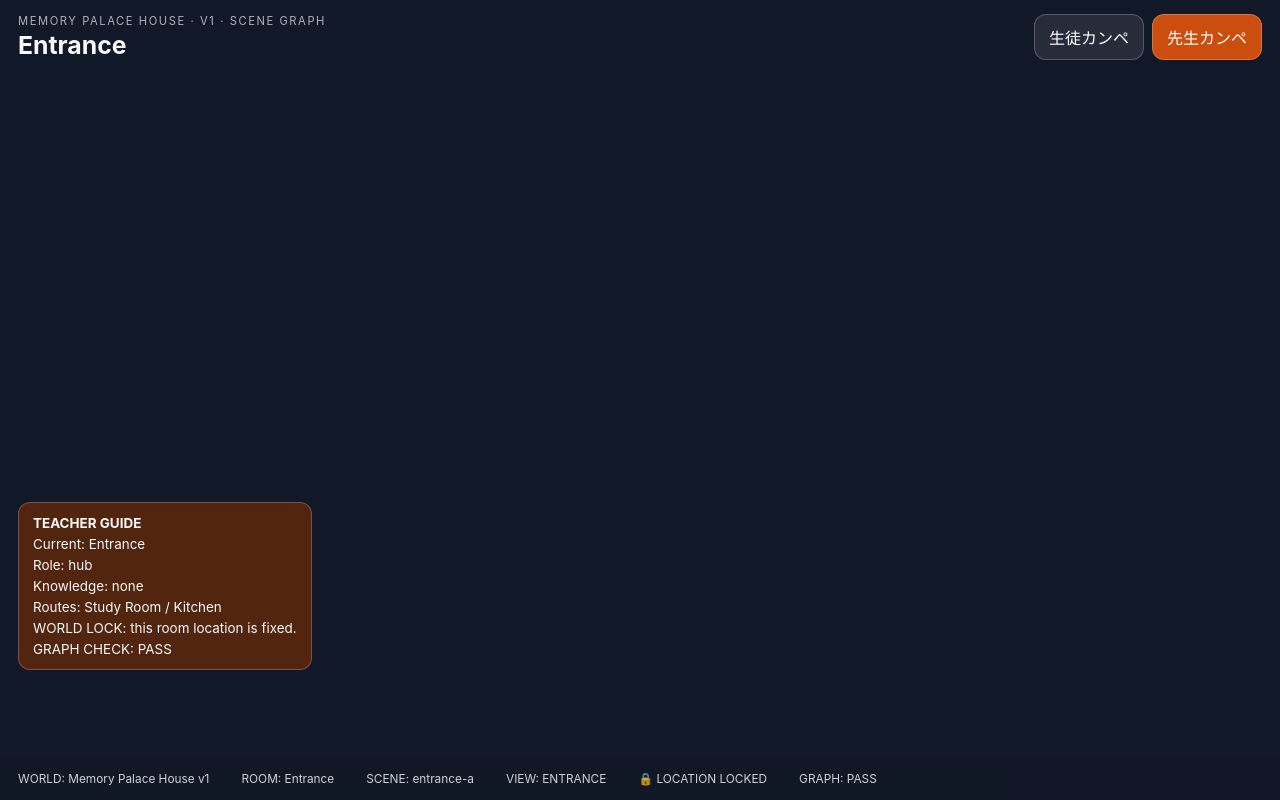
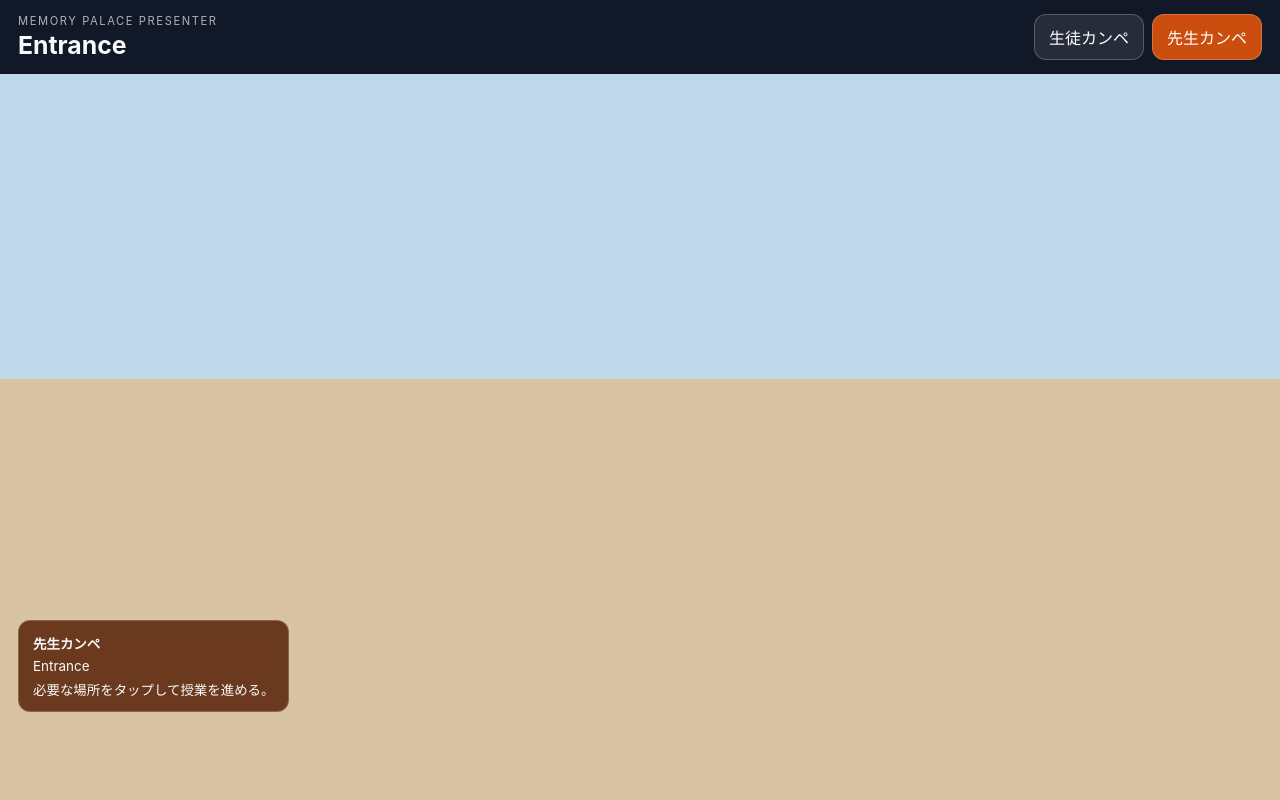
Before and after one commit to ohganed/education-os-spatial-presenter, a React (Vite) app: page / in a window 1280 px wide. Both pictures are taken after a click on the button "先生カンペ". Built offline with nearby package versions, Linux system fonts and the light colour scheme.

Commit message:
Make classroom view photo-first and remove developer UI

```diff
--- a/src/App.tsx
+++ b/src/App.tsx
@@ -14,16 +14,6 @@ export default function App() {
   const room = world.rooms[scene.roomId]
   const selectedKnowledge = selectedHotspot?.knowledgeId ? knowledge[selectedHotspot.knowledgeId] : null
 
-  const knowledgeHotspots = useMemo(
-    () => scene.hotspots.filter((hotspot) => hotspot.knowledgeId),
-    [scene],
-  )
-
-  const navigationHotspots = useMemo(
-    () => scene.hotspots.filter((hotspot) => hotspot.kind === 'navigation' && hotspot.targetSceneId),
-    [scene],
-  )
-
   const goToScene = (sceneId?: string) => {
     if (!sceneId || !world.scenes[sceneId]) return
     setCurrentSceneId(sceneId)
@@ -38,37 +28,24 @@ export default function App() {
     setSelectedHotspot(hotspot)
   }
 
-  const backgroundStyle = scene.asset
-    ? { backgroundImage: `url(${scene.asset})`, backgroundSize: 'cover', backgroundPosition: 'center' }
-    : undefined
-
   return (
-    <main className="app-shell">
+    <main className="app-shell classroom-mode">
       <header className="topbar">
         <div>
-          <p className="eyebrow">{world.title.toUpperCase()} · {world.version.toUpperCase()} · SCENE GRAPH</p>
+          <p className="eyebrow">MEMORY PALACE PRESENTER</p>
           <h1>{scene.title}</h1>
         </div>
         <div className="guide-controls">
-          <button className={studentGuide ? 'active' : ''} onClick={() => setStudentGuide((v) => !v)}>
-            生徒カンペ
-          </button>
-          <button className={teacherGuide ? 'active teacher' : 'teacher'} onClick={() => setTeacherGuide((v) => !v)}>
-            先生カンペ
-          </button>
+          <button className={studentGuide ? 'active' : ''} onClick={() => setStudentGuide((v) => !v)}>生徒カンペ</button>
+          <button className={teacherGuide ? 'active teacher' : 'teacher'} onClick={() => setTeacherGuide((v) => !v)}>先生カンペ</button>
         </div>
       </header>
 
-      <section className={`scene ${scene.visualClass}`} style={backgroundStyle} aria-label={scene.title}>
-        {!scene.asset && (
-          <div className="room-art" aria-hidden="true">
-            <div className="window" />
-            <div className="shelf"><span /><span /><span /><span /><span /></div>
-            <div className="desk"><div className="desk-book" /></div>
-            <div className="bed" />
-            <div className="rug" />
-            <div className="toy" />
-          </div>
+      <section className="scene scene-photo" aria-label={scene.title}>
+        {scene.asset ? (
+          <img className="scene-image" src={scene.asset} alt="" draggable={false} />
+        ) : (
+          <div className="asset-pending">このSceneの画像を準備中</div>
         )}
 
         {scene.hotspots.map((hotspot) => {
@@ -88,33 +65,20 @@ export default function App() {
 
         {teacherGuide && (
           <aside className="teacher-overlay">
-            <strong>TEACHER GUIDE</strong>
-            <span>Current: {scene.title}</span>
-            <span>Role: {scene.role}</span>
-            <span>Knowledge: {knowledgeHotspots.map((h) => h.label).join(' / ') || 'none'}</span>
-            <span>Routes: {navigationHotspots.map((h) => h.label).join(' / ') || 'none'}</span>
-            <span>{room.lockedLocation ? 'WORLD LOCK: this room location is fixed.' : 'EXPANSION AREA: new rooms may be attached here.'}</span>
-            <span>GRAPH CHECK: {worldIssues.length === 0 ? 'PASS' : `${worldIssues.length} issue(s)`}</span>
+            <strong>先生カンペ</strong>
+            <span>{room.title}</span>
+            <span>{scene.role === 'exit' ? 'ここは退出専用。知識は置かない。' : '必要な場所をタップして授業を進める。'}</span>
+            {worldIssues.length > 0 && <span>内部データに要確認箇所があります。</span>}
           </aside>
         )}
 
         {(scene.turnLeftSceneId || scene.turnRightSceneId) && (
-          <nav className="turn-controls" aria-label="View direction controls">
-            <button disabled={!scene.turnLeftSceneId} onClick={() => goToScene(scene.turnLeftSceneId)}>← 左を見る</button>
-            <div className="direction-indicator">{scene.view.toUpperCase()}</div>
-            <button disabled={!scene.turnRightSceneId} onClick={() => goToScene(scene.turnRightSceneId)}>右を見る →</button>
+          <nav className="turn-controls" aria-label="視点を変える">
+            <button disabled={!scene.turnLeftSceneId} onClick={() => goToScene(scene.turnLeftSceneId)}>← 反対を見る</button>
+            <button disabled={!scene.turnRightSceneId} onClick={() => goToScene(scene.turnRightSceneId)}>反対を見る →</button>
           </nav>
         )}
       </section>
-
-      <footer className="statusbar">
-        <span>WORLD: {world.title} {world.version}</span>
-        <span>ROOM: {room.title}</span>
-        <span>SCENE: {scene.id}</span>
-        <span>VIEW: {scene.view.toUpperCase()}</span>
-        <span>{room.lockedLocation ? '🔒 LOCATION LOCKED' : '＋ EXPANDABLE'}</span>
-        <span>GRAPH: {worldIssues.length === 0 ? 'PASS' : 'FAIL'}</span>
-      </footer>
 
       {selectedHotspot && (
         <div className="modal-backdrop" onClick={() => setSelectedHotspot(null)}>
@@ -122,18 +86,14 @@ export default function App() {
             <button className="close" onClick={() => setSelectedHotspot(null)}>×</button>
             {selectedKnowledge ? (
               <>
-                <p className="eyebrow">{selectedHotspot.kind.toUpperCase()}</p>
                 <h2>{selectedKnowledge.title}</h2>
                 <p>{selectedKnowledge.body}</p>
-                {teacherGuide && selectedKnowledge.teacherCue && (
-                  <div className="teacher-cue">{selectedKnowledge.teacherCue}</div>
-                )}
+                {teacherGuide && selectedKnowledge.teacherCue && <div className="teacher-cue">{selectedKnowledge.teacherCue}</div>}
               </>
             ) : (
               <>
-                <p className="eyebrow">EXPLORATION</p>
                 <h2>{selectedHotspot.label}</h2>
-                <p>Nothing is stored here yet. This place can remain empty or receive content later without changing the room layout.</p>
+                <p>ここにはまだ知識は入っていません。</p>
               </>
             )}
             <button className="return-button" onClick={() => setSelectedHotspot(null)}>同じ場所へ戻る</button>
```
